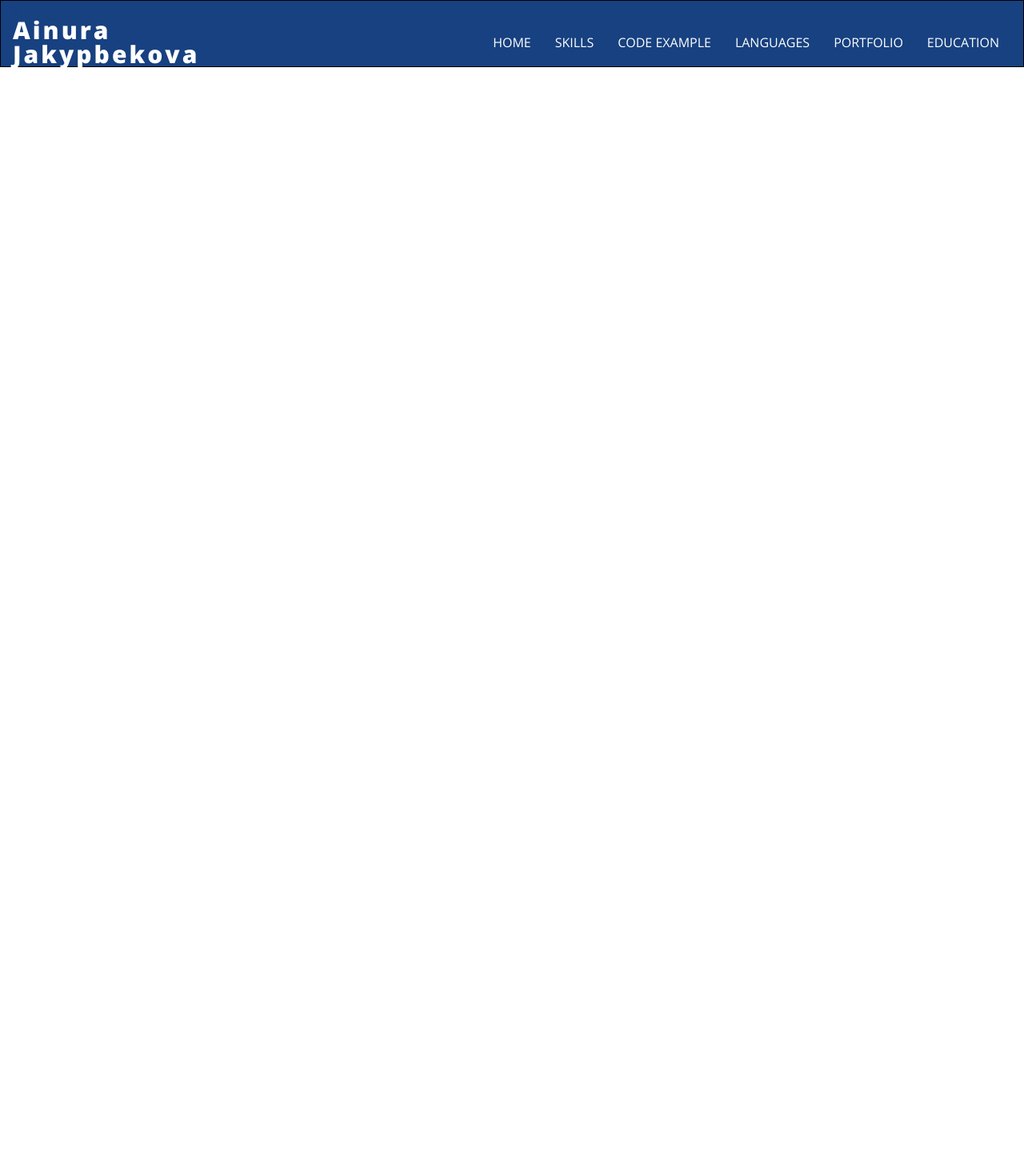
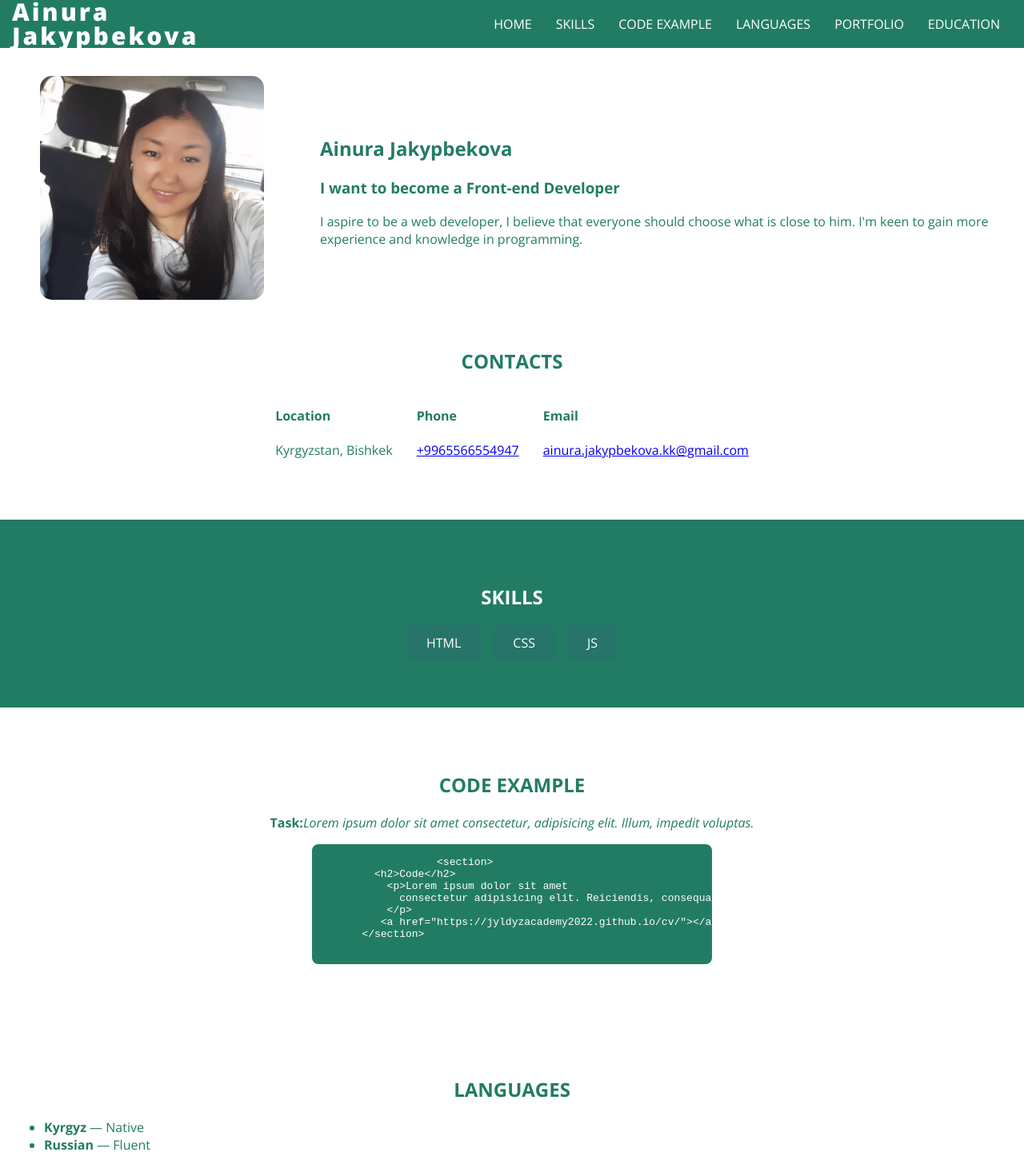
Before and after one commit to ainura654/portfolio.nav, a plain HTML site: page index.html in a window 1280 px wide. Shown: the top 1446 px of the page at 80% size. Before the commit the page ends 800 px from the top, so only its background shows below. Drawn offline with nearby package versions, Linux system fonts and the light colour scheme.

Commit message:
Add intro, contacts, skills, code, languages, portfolio, education

```diff
--- a/css/style.css
+++ b/css/style.css
@@ -1,6 +1,6 @@
 :root {
-    --accent: #174180;
-    --accent-light: #3764a7;
+  --accent: #227c64;
+  --accent-light: #27756a;
   --pure-whight: #fff;
 }
 
@@ -25,8 +25,17 @@
   width: 1140;
   margin: 0 auto;
   padding: 0 15px;
-    border: 1px solid black;
 }
+
+.section {
+  padding: 60px 0;
+}
+
+.section-title {
+  text-transform: uppercase;
+  text-align: center;
+}
+
 .header {
   background-color: var(--accent);
 }
@@ -78,3 +87,109 @@
 .header-menu-link:hover {
   background-color: var(--accent-light);
 }
+
+.intro {
+  padding: 60px 0;
+}
+
+.intro-inner {
+  display: flex;
+  justify-content: center;
+  align-items: center;
+  gap: 35px;
+}
+
+.intro-left {
+  width: 30%;
+}
+
+.intro-img {
+  width: 350px;
+  padding: 35px;
+  border-radius: 50px;
+}
+
+.intro-rihgt {
+  width: 60%;
+}
+
+.intro-right h1
+.intro-right h3 {
+  margin: 0 0 15px;
+}
+
+.contacts {
+  margin-bottom: 60px;
+}
+
+.contacts ul {
+  display: flex;
+  justify-content: center;
+  gap: 30px;
+  margin: 0;
+  padding: 0;
+  list-style: none;
+}
+
+.skills {
+  color: var(--pure-whight);
+  background-color: var( --accent);
+}
+
+.skills ul {
+  display: flex;
+  justify-content: center;
+  flex-wrap: wrap;
+  gap: 15px;
+  margin: 0;
+  padding: 0;
+  list-style: none;
+}
+
+.skills li {
+  padding: 10px 25px;
+  background-color: var(--accent-light);
+  border-radius: 4px;
+}
+
+.code-example {
+  text-align: center;
+}
+
+.code-example p {
+  font-style: italic;
+}
+
+.code-example b {
+  font-style: normal;
+}
+
+.code-example pre {
+  width: 40%;
+  margin: 0 auto;
+  text-align: left;
+  font-size: 1,2em;
+  color: var(--pure-whight);
+  background-color: var(--accent);
+  border-radius: 8px;
+}
+.education {
+  display: flex;
+ justify-content: center;
+}
+.portfolio {
+  display: flex;
+  justify-content: center;
+  flex-direction: column;
+  background-color: var(--accent);
+}
+
+.work {
+  display: flex;
+  gap: 50px;
+}
+
+.first img {
+  width: 500px;
+
+}
--- a/index.html
+++ b/index.html
@@ -13,7 +13,7 @@
 <body>
     <header class="header">
         <div class="header-inner">
-        <div class="container">S
+        <div class="container">
           <nav class="header-nav">
             <a href="#" class="header-logo">Ainura Jakypbekova</a>
             <ul class="header-menu">
@@ -47,5 +47,110 @@
         </div>
         </div>
           </header>
+          <main>
+            <section>
+              <div class="container">
+                <div class="intro-inner">
+                  <div class="intro-left">
+                    <img class="intro-img" src="images/photo.jpg" alt="Ainura">
+                  </div>
+                  <div class="intro-right">
+                    <h1>Ainura Jakypbekova</h1>
+                    <h3>I want to become a Front-end Developer</h3>
+                    <p>I aspire to be a web developer, I believe that everyone should choose what is close to him.
+                      I'm keen to gain more experience and
+                    knowledge in programming.</p>
+                  </div>
+                </div>
+              </div>
+            </section>
+            <section class="contacts">
+              <div class="container">
+                <h2 class="section-title">Contacts</h2>
+                <ul>
+                  <li>
+                    <h4>Location</h4>
+                    <p>Kyrgyzstan, Bishkek</p>
+                  </li>
+                  <li>
+                    <h4>Phone</h4>
+                   <a href="tel:+996556655494">+9965566554947</a>
+                  </li>
+                  <li>
+                    <h4>Email</h4>
+                   <a href="mailto:ainura.jakypbekova.kk@gmail.com">ainura.jakypbekova.kk@gmail.com</a>
+                  </li>
+                </ul>
+              </div>
+            </section>
+            <section id="skills" class="skills section">
+              <div class="container">
+                <h2 class="section-title">Skills</h2>
+                <ul>
+                  <li>HTML</li>
+                  <li>CSS</li>
+                  <li>JS</li>
+                </ul>
+              </div>
+            </section>
+            <section id="code" class="code-example section">
+              <div class="container">
+                <h2 class="section-title">Code Example</h2>
+                <p>
+                  <b>Task:</b>Lorem ipsum dolor sit amet consectetur, adipisicing elit. Illum, impedit voluptas.
+                </p>
+                <pre>
+                  <code>
+                    &lt;section&gt;
+          &lt;h2&gt;Code&lt;/h2&gt;
+            &lt;p&gt;Lorem ipsum dolor sit amet
+              consectetur adipisicing elit. Reiciendis, consequatur.
+            &lt;/p&gt;
+           &lt;a href="https://jyldyzacademy2022.github.io/cv/"&gt;&lt;/a&gt;
+        &lt;/section&gt;
+                  </code>
+                </pre>
+              </div>
+            </section>
+            <section id="languages" class="languages section">
+              <div class="container">
+                <h2 class="section-title">Languages</h2>
+                <ul>
+                  <li><b>Kyrgyz</b> &mdash; Native</li>
+                  <li><b>Russian</b> &mdash; Fluent</li>
+                </ul>
+              </div>
+            </section>
+            <section id="portfolio" class="portfolio">
+              <div class="container">
+                <h2 class="section-title">Portfolio</h2>
+                <div class="work">
+                <div class="first">
+                  <img src="./images/photo.PNG" alt="Coding">
+                </div>
+                </div>
+              </div>
+            </section>
+
+
+            <section id="education">
+              <div class="container">
+              <h2>Education</h2>
+              <ul>
+                <li>
+                  <b>Kyrgyz National University named after Zhusup Balasagyn,Institute of Economics and Finance,specialty "Accounting analysis and audit"</b>
+                </li>
+              </ul>
+              </div>
+            </section>
+
+          </main>
+          <footer class="footer">
+            <div class="container">
+              <p class="footer__copy">
+                2022 &copy; Ainura Jakypbekova <a href="https://linktr.ee/jyldyzacademy2020">Jyldyz Academy</a>
+              </p>
+            </div>
+          </footer>
         </body>
         </html>
```
Also changed, not shown: images/photo.PNG (added), images/photo.jpg (added). Lines whose indentation alone changed are shown as unchanged.
